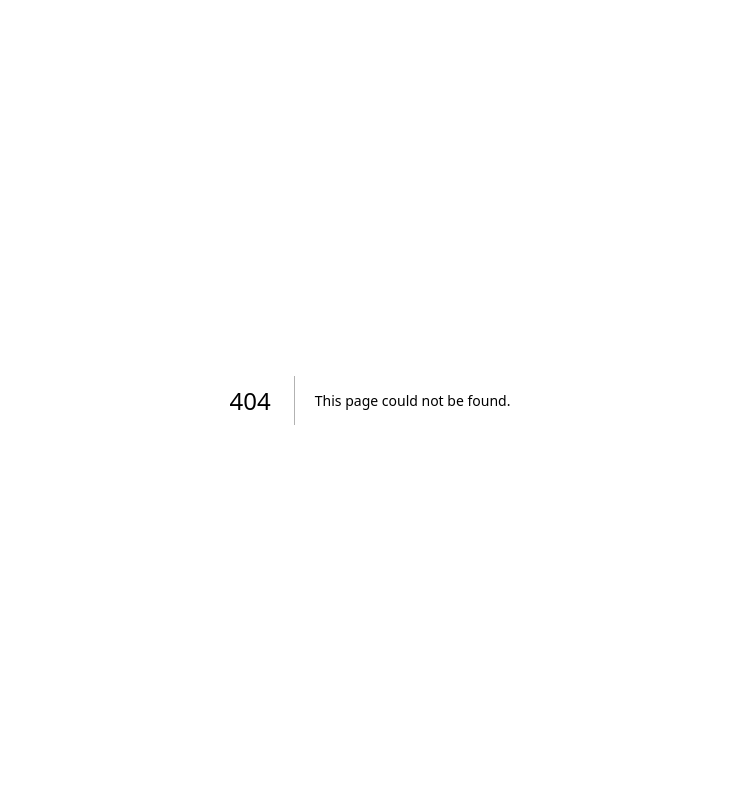
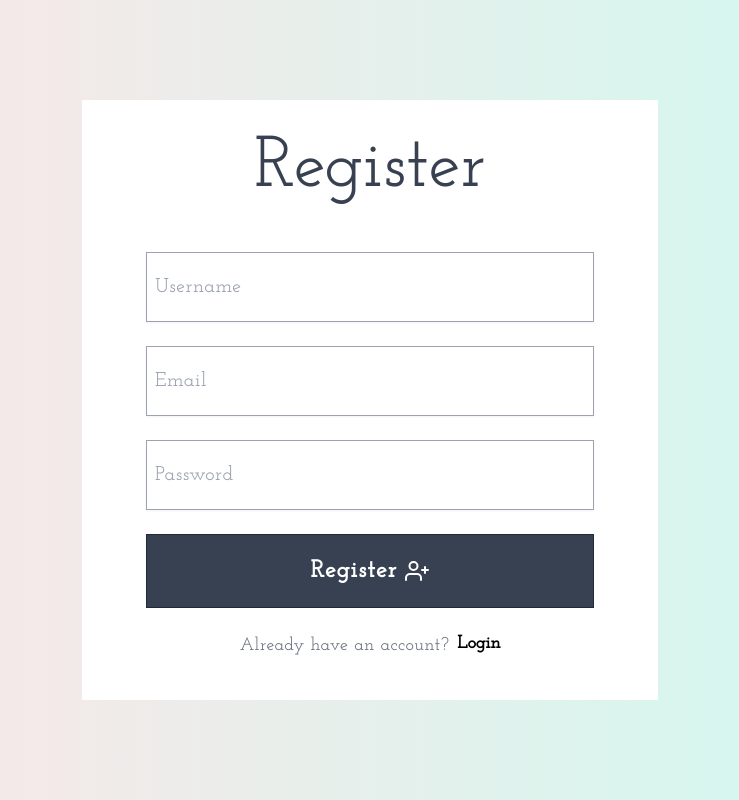
Before and after one commit to himanshu-himanshu/nextauth-app, a Next.js app: page /register in a window 1280 px wide. Before the commit this address had no page. Shown: the whole page, without its empty margins (270-1009 px from the left). Built offline with nearby package versions, Linux system fonts and the light colour scheme.

Commit message:
Signup Page implementation 🎃

```diff
--- /dev/null
+++ b/app/register/page.js
@@ -0,0 +1,66 @@
+"use client";
+
+import Button from "@/components/Button";
+import LoginNow from "@/components/LoginNow";
+import ParentDiv from "@/components/ParentDiv";
+import RegisterNow from "@/components/RegisterNow";
+import React from "react";
+
+const Login = () => {
+  const handleSubmit = () => {
+    console.log("SUBMIT");
+  };
+
+  return (
+    <ParentDiv>
+      {/** Heading */}
+      <div className="px-2 py-0">
+        <h1 className="text-5xl md:text-6xl lg:text-7xl text-gray-700">
+          Register
+        </h1>
+      </div>
+      {/** Inputs Container */}
+      <div className="w-full px-10 md:px-14 lg:px-16 py-4 md:py-6 lg:py-10">
+        <form onSubmit={handleSubmit} className="flex flex-col space-y-6">
+          {/** Username Input */}
+          <div className="flex flex-col space-y-1">
+            <input
+              type="username"
+              id="username"
+              placeholder="Username"
+              className="input"
+            />
+          </div>
+          {/** Email Input */}
+          <div className="flex flex-col space-y-1">
+            <input
+              type="email"
+              id="email"
+              placeholder="Email"
+              className="input"
+            />
+          </div>
+          {/** Password Input */}
+          <div className="flex flex-col space-y-1">
+            <div className="form-div">
+              <input
+                type="password"
+                id="password"
+                placeholder="Password"
+                className="input"
+              />
+            </div>
+          </div>
+
+          {/** Login/Sign Up Button */}
+          <Button title="Register" />
+
+          {/** Login Container */}
+          <LoginNow />
+        </form>
+      </div>
+    </ParentDiv>
+  );
+};
+
+export default Login;
--- /dev/null
+++ b/components/LoginNow.jsx
@@ -0,0 +1,16 @@
+import React from "react";
+
+const LoginNow = () => {
+  return (
+    <div className="flex justify-center items-center flex-row space-x-2 text-md md:text-lg">
+      <span className="tracking-wide text-gray-500">
+        Already have an account?
+      </span>
+      <a href="/login" className="secondary-btn">
+        Login
+      </a>
+    </div>
+  );
+};
+
+export default LoginNow;
```
